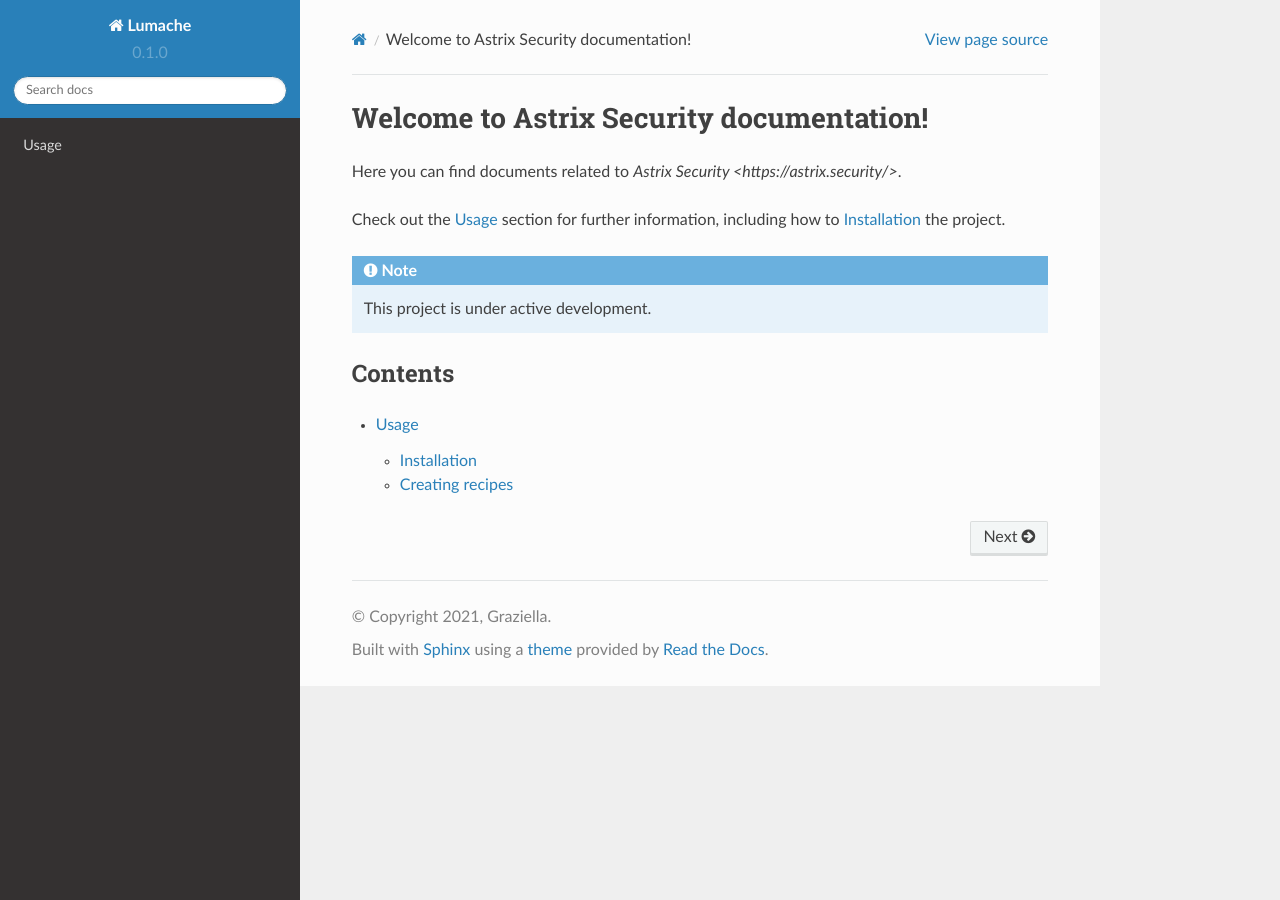
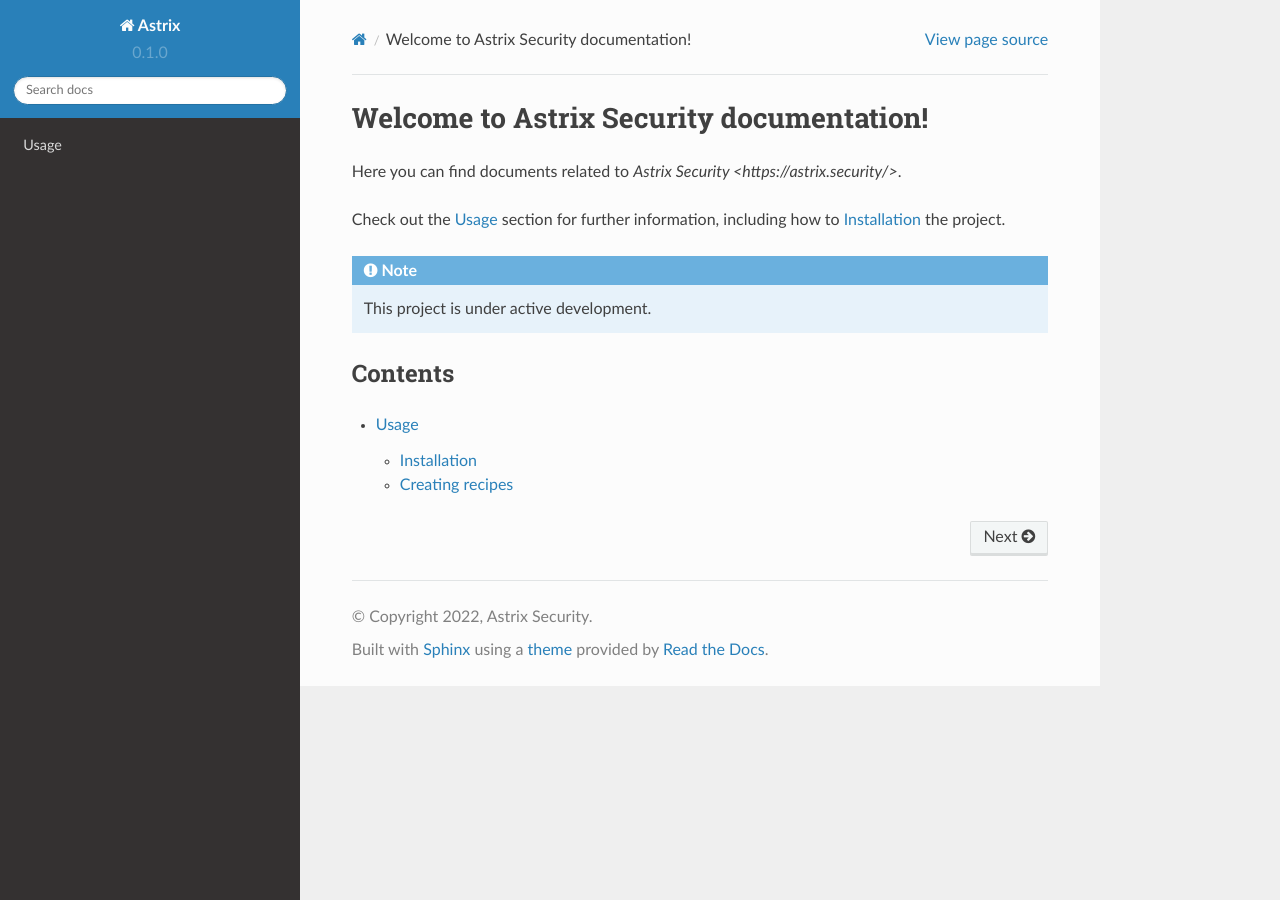
Before and after one commit to Offir-Z/docs, a Sphinx documentation site: the page built from docs/source/index.rst, in a window 1280 px wide. Built offline with Sphinx 7.4.7 and the Read the Docs theme 2.0.0, drawn with Linux system fonts in a browser that asks for light colours.

Commit message:
Update conf.py

```diff
--- a/docs/source/conf.py
+++ b/docs/source/conf.py
@@ -2,9 +2,9 @@
 
 # -- Project information
 
-project = 'Lumache'
-copyright = '2021, Graziella'
-author = 'Graziella'
+project = 'Astrix'
+copyright = '2022, Astrix Security'
+author = 'Astrix Docs'
 
 release = '0.1'
 version = '0.1.0'
```
